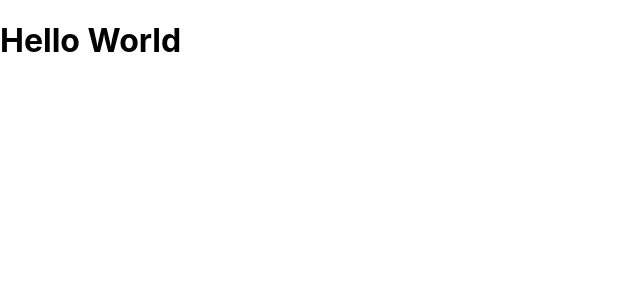
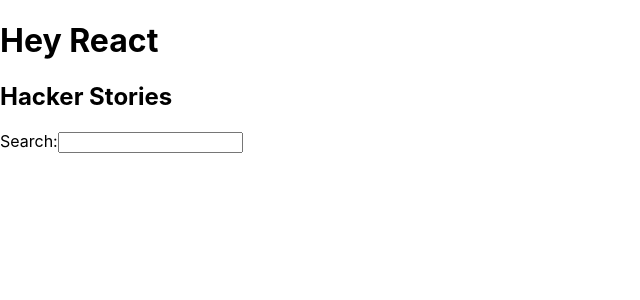
Before and after one commit to OLEGB2012/road2react, a React (Create React App) app: page / in a window 1280 px wide. Shown: the top 300 px of the page, without its empty margins (0-640 px from the left). Built offline with nearby package versions, Linux system fonts and the light colour scheme.

Commit message:
React JSX

```diff
--- a/src/App.js
+++ b/src/App.js
@@ -1,7 +1,20 @@
+const welcome = {
+  greeting: 'Hey',
+  title: 'React',
+};
+
+function getProjectName(name) {
+  return name;
+}
+
 function App() {
   return (
     <div>
-      <h1>Hello World</h1>
+      <h1>{welcome.greeting} {welcome.title}</h1>
+      <h2>{getProjectName('Hacker Stories')}</h2>
+
+      <label htmlFor="search">Search:</label>
+      <input id='search' type="text"/>
     </div>
   );
 }
```
